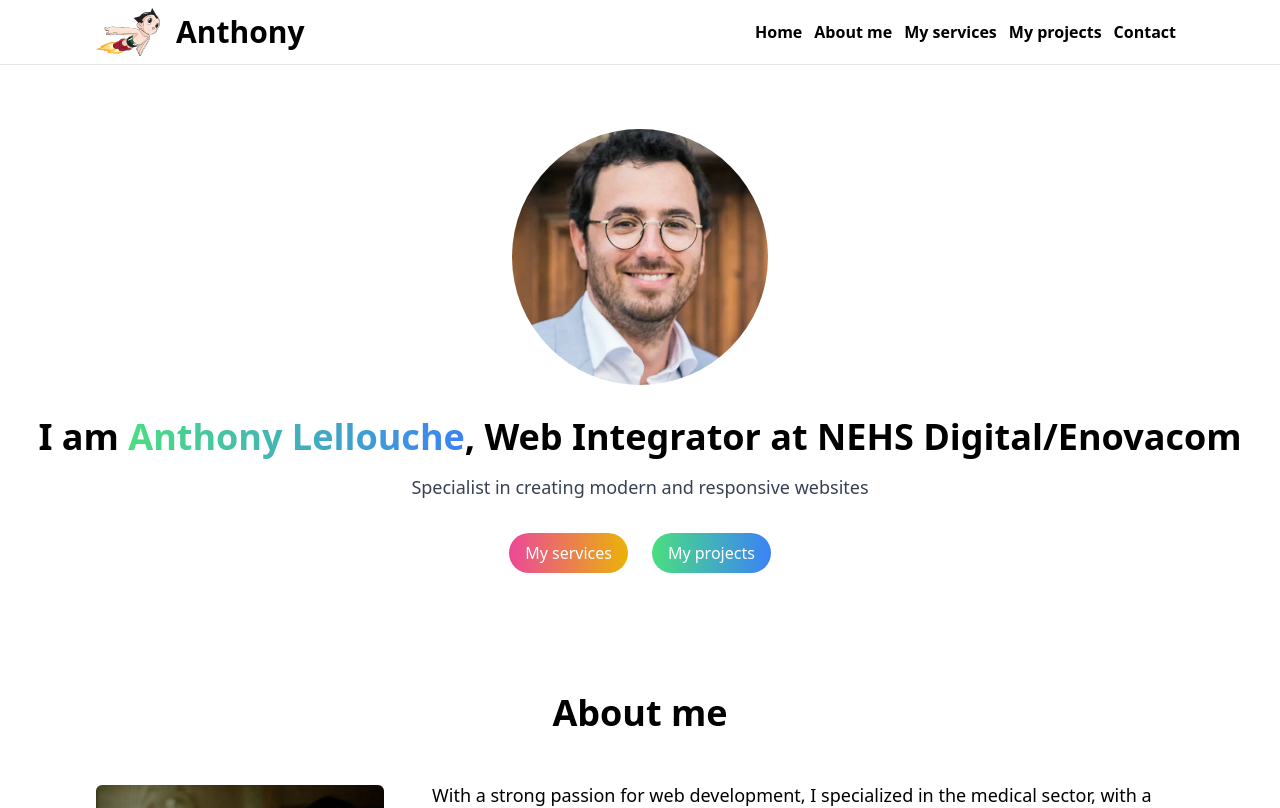
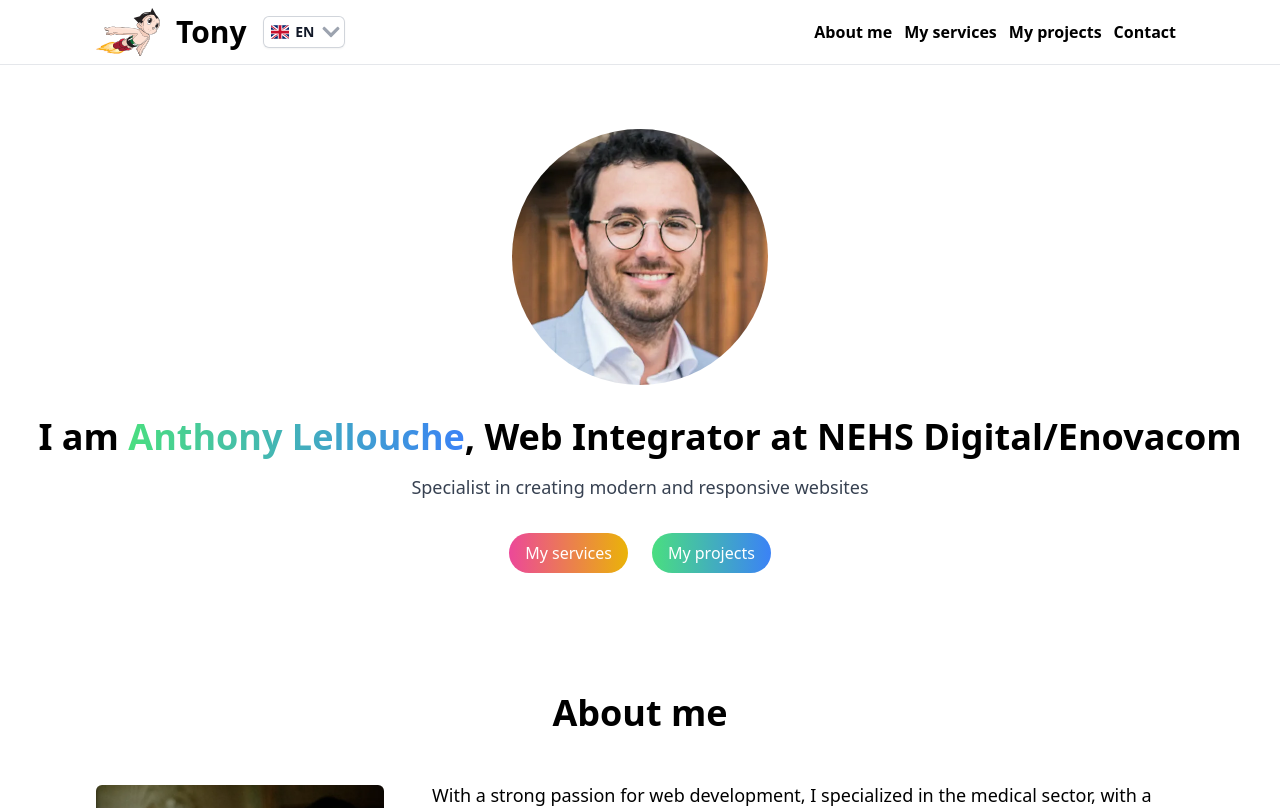
Before and after one commit to AnthonyLellouche/portfolio, a React (Vite) app: page / in a window 1280 px wide. Shown: the top 808 px of the page. Built offline with nearby package versions, Linux system fonts and the light colour scheme.

Commit message:
(feat): ajout choix de la langue

```diff
--- a/package.json
+++ b/package.json
@@ -11,6 +11,8 @@
     "preview": "vite preview"
   },
   "dependencies": {
+    "@headlessui/react": "^2.2.0",
+    "flag-icons": "^7.2.3",
     "gh-pages": "^6.1.1",
     "i18next": "^23.15.2",
     "i18next-browser-languagedetector": "^8.0.0",
--- a/src/components/Navbar.jsx
+++ b/src/components/Navbar.jsx
@@ -1,15 +1,31 @@
-import { useState } from "react";
+import { useState, useEffect } from "react";
 import { Link } from "react-router-dom";
 import { RxHamburgerMenu } from "react-icons/rx";
 import useDarkMode from "../params/useDarkMode";
 import { useTranslation } from "react-i18next";
+import i18n from "../params/i18n";
+
+import { Menu } from "@headlessui/react";
+import { FaChevronDown } from "react-icons/fa";
+
 const Navbar = () => {
   const [menuOpen, setMenuOpen] = useState(false);
+  const [selectedLanguage, setSelectedLanguage] = useState("");
   const darkMode = useDarkMode();
   const { t } = useTranslation();
 
+  useEffect(() => {
+    const browserLang = i18n.language || navigator.language.split("-")[0];
+    setSelectedLanguage(browserLang === "fr" ? "FR" : "EN");
+  }, []);
+
   const toggleMenu = () => {
     setMenuOpen(!menuOpen);
+  };
+
+  const changeLanguage = (lng) => {
+    i18n.changeLanguage(lng);
+    setSelectedLanguage(lng === "fr" ? "FR" : "EN");
   };
 
   return (
@@ -28,8 +44,57 @@ const Navbar = () => {
             className="w-16"
           />
           <Link to="/#home" className="hover:text-gray-400">
-            <div className="text-3xl font-bold">Anthony</div>
+            <div className="text-3xl font-bold">Tony</div>
           </Link>
+          <Menu as="div" className="relative inline-block text-left">
+            <div>
+              <Menu.Button className="inline-flex items-center justify-center gap-x-1.5 rounded-md bg-white px-2 py-1.5 text-sm font-semibold text-gray-900 shadow-sm ring-1 ring-inset ring-gray-300 hover:bg-gray-50">
+                <span
+                  className={
+                    selectedLanguage === "FR" ? "fi fi-fr" : "fi fi-gb"
+                  }
+                ></span>
+                {selectedLanguage}
+                <FaChevronDown
+                  aria-hidden="true"
+                  className="-mr-1 h-5 w-5 text-gray-400"
+                />
+              </Menu.Button>
+            </div>
+            <Menu.Items
+              transition
+              className="absolute right-0 z-10 mt-2 w-40 origin-top-right rounded-md bg-white shadow-lg ring-1 ring-black ring-opacity-5 focus:outline-none"
+            >
+              <div className="py-1">
+                <Menu.Item>
+                  {({ active }) => (
+                    <button
+                      onClick={() => changeLanguage("fr")}
+                      className={`flex items-center w-full px-4 py-2 text-sm ${
+                        active ? "bg-gray-100 text-gray-900" : "text-gray-700"
+                      }`}
+                    >
+                      <span className="fi fi-fr mr-2"></span>
+                      FR
+                    </button>
+                  )}
+                </Menu.Item>
+                <Menu.Item>
+                  {({ active }) => (
+                    <button
+                      onClick={() => changeLanguage("en")}
+                      className={`flex items-center w-full px-4 py-2 text-sm ${
+                        active ? "bg-gray-100 text-gray-900" : "text-gray-700"
+                      }`}
+                    >
+                      <span className="fi fi-gb mr-2"></span>
+                      EN
+                    </button>
+                  )}
+                </Menu.Item>
+              </div>
+            </Menu.Items>
+          </Menu>
         </div>
         <div className="md:hidden">
           <button
@@ -41,49 +106,16 @@ const Navbar = () => {
           </button>
         </div>
         <div className="space-x-3 hidden md:flex px-2 font-semibold">
-          <Link
-            to="/#home"
-            className="hover:text-gray-400"
-            style={{
-              whiteSpace: "nowrap",
-            }}
-          >
-            {t("navbar.home")}
-          </Link>
-          <Link
-            to="/#about"
-            className="hover:text-gray-400"
-            style={{
-              whiteSpace: "nowrap",
-            }}
-          >
+          <Link to="/#about" className="hover:text-gray-400">
             {t("navbar.aboutMe")}
           </Link>
-          <Link
-            to="/#service"
-            className="hover:text-gray-400"
-            style={{
-              whiteSpace: "nowrap",
-            }}
-          >
+          <Link to="/#service" className="hover:text-gray-400">
             {t("navbar.myServices")}
           </Link>
-          <Link
-            to="/#project"
-            className="hover:text-gray-400"
-            style={{
-              whiteSpace: "nowrap",
-            }}
-          >
+          <Link to="/#project" className="hover:text-gray-400">
             {t("navbar.myProjects")}
           </Link>
-          <Link
-            to="/#contact"
-            className="hover:text-gray-400"
-            style={{
-              whiteSpace: "nowrap",
-            }}
-          >
+          <Link to="/#contact" className="hover:text-gray-400">
             {t("navbar.contact")}
           </Link>
         </div>
@@ -96,12 +128,13 @@ const Navbar = () => {
         </Link> */}
       </div>
       {menuOpen && (
-        <div   className={`${
-          darkMode
-            ? " bg-gray-800 bg-opacity-90 text-white border-gray-700"
-            : " bg-gray-100 bg-opacity-80 text-black border-gray-200"
-        } md:hidden flex flex-col space-y-4 text-center p-4 rounded-xl my-4`}>
-
+        <div
+          className={`${
+            darkMode
+              ? "bg-gray-800 bg-opacity-90 text-white border-gray-700"
+              : "bg-gray-100 bg-opacity-80 text-black border-gray-200"
+          } md:hidden flex flex-col space-y-4 text-center p-4 rounded-xl my-4`}
+        >
           <Link to="/#home" className="hover:text-gray-400">
             {t("navbar.home")}
           </Link>
--- a/src/main.jsx
+++ b/src/main.jsx
@@ -4,6 +4,8 @@ import App from "./App.jsx";
 import "./index.css";
 import "./params/i18n.jsx";
 
+import "/node_modules/flag-icons/css/flag-icons.min.css";
+
 createRoot(document.getElementById("root")).render(
   <StrictMode>
     <App />
```
Also changed, not shown: 1 other file (tests, documents, lock files or other folders).
